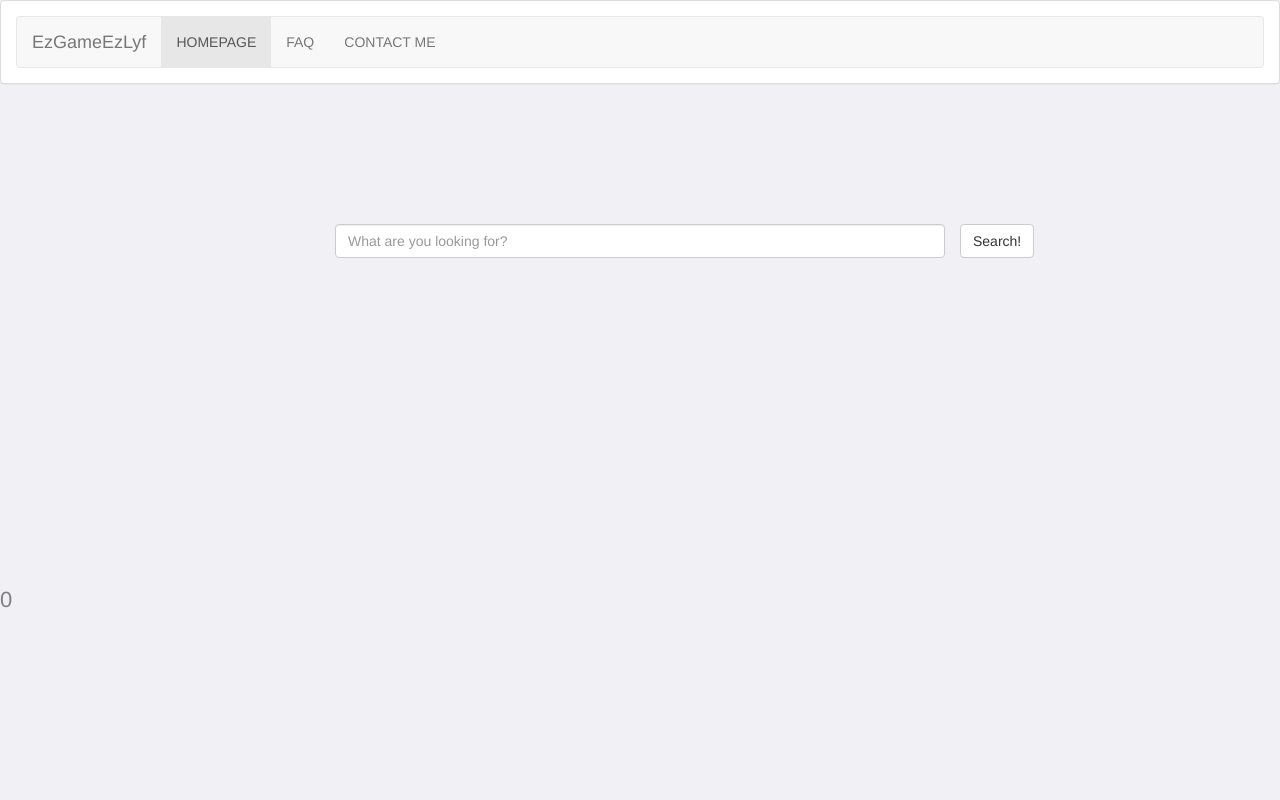
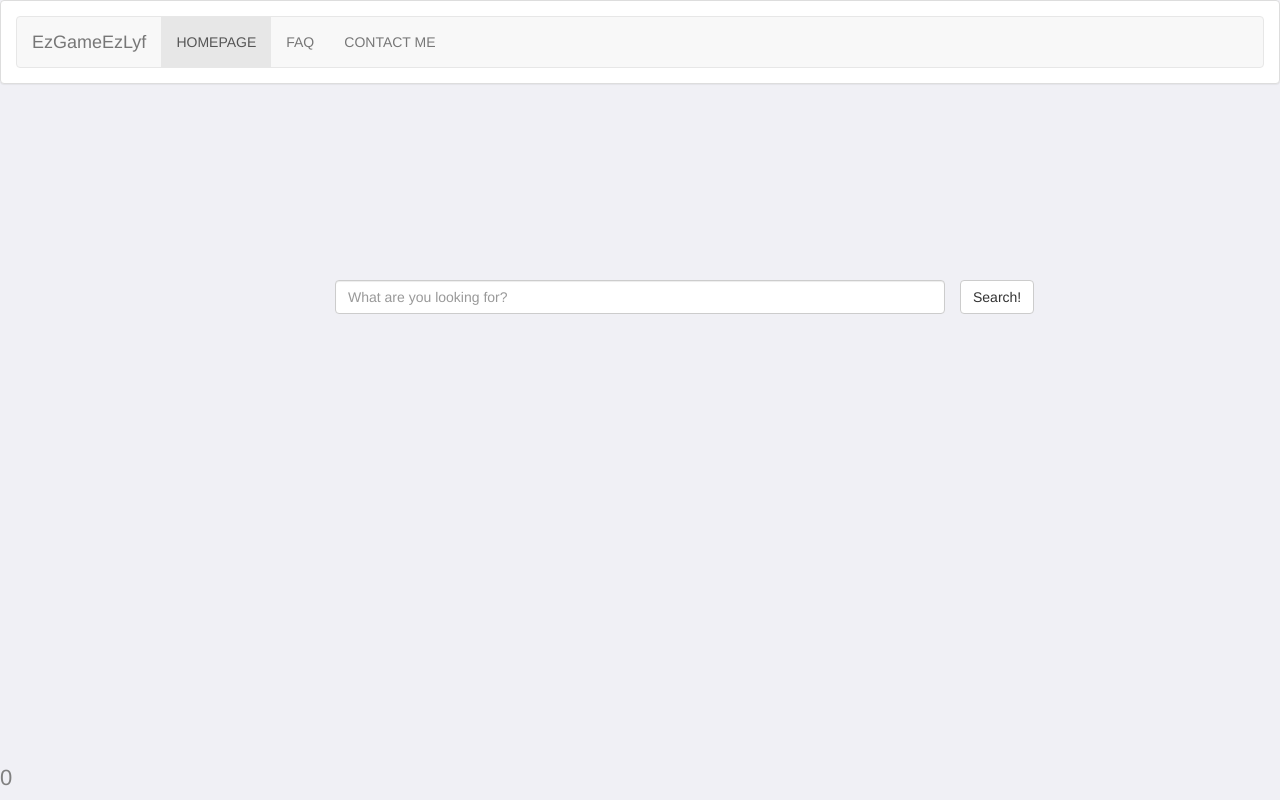
Before and after one commit to thepassenger-hub/EzGameEzLyf, a Django app: page /index in a window 1280 px wide. Run offline with Django 3.2, Linux system fonts and the light colour scheme; data comes from the database, SQL or seed files in the repository; some libraries are stand-ins or nearby versions.

Commit message:
Style of home page

```diff
--- a/scrape_games_backend/scrape_games_frontend/static/css/home_page.css
+++ b/scrape_games_backend/scrape_games_frontend/static/css/home_page.css
@@ -1,36 +1,49 @@
+html {
+    height: 100%;
+}
+
+body{
+    height: 100%;
+}
 .messages h1{
     color: 	#FF4500;
     font-size: 20px;
-    position: fixed;
+    position: absolute;
     left: 50%;
     transform: translate(-50%, -50%);
 }
 
 #loadingpage{
-    width: 6em;
-    position: relative;
-    margin: 0 auto;
+    position: absolute;
+    left: 50%;
+    top: 44%;
+    transform: translate(-50%, -50%);
 }
 
 #loadingpage h1 {
     font-size: 20px;
 }
+#hits {
+    position: absolute;
+    left: 0;
+    bottom: 0;
+}
 #pagehits {
     font-size: 22px;
     color: gray;
-    position: relative;
-    float: left;
-    margin-top: 15em;
 }
 
 .progress {
-    position: relative;
-    margin: 0 auto;
-    width: 40%;
+    position: absolute;
+    width: 40em;
+    left: 50%;
+    top: 50%;
+    transform: translate(-50%, -50%);
 }
 
-.content {
-    position: relative;
-    margin: 10em auto;
-    top: 20%;
+#searchbar {
+    position: absolute;
+    top: 35%;
+    width: 100%;
+
 }
--- a/scrape_games_backend/scrape_games_frontend/templates/scrape_games_frontend/home.html
+++ b/scrape_games_backend/scrape_games_frontend/templates/scrape_games_frontend/home.html
@@ -18,9 +18,10 @@
             <div class="col-md-6 col-md-offset-3">
                 <input class="form-control" type="text" id="tftextinput" name="q" placeholder="What are you looking for?">
             </div>
+
+
+            <button id="search_button" type="submit" class="btn btn-default">Search!</button>
         </div>
-
-        <button id="search_button" type="submit" class="btn btn-default">Search!</button>
 
 
 
@@ -44,6 +45,6 @@
     {% endif %}
     <div id="hits">
         <h4 id="pagehits">{{pagehits.hits}}</h4>
-</div>
+    </div>
 </div>
 {% endblock %}
--- a/scrape_games_backend/scrape_games_frontend/templates/scrape_games_frontend/search_results.html
+++ b/scrape_games_backend/scrape_games_frontend/templates/scrape_games_frontend/search_results.html
@@ -31,7 +31,7 @@
             {% for r in output_list %}
 
             <tr class="gamedeals">
-              <td><a href='{{r.link}}' class="gametitle" >{{ r.title }}</a> <button data-target="#modal-{{r.faketitle}}" data-toggle="modal" id={{r.faketitle}} class="btn btn-default btn-xs">Show/Hide</button></td>
+              <td><a href='{{r.link}}' class="gametitle" >{{ r.title }}</a> <button data-target="#modal-{{r.faketitle}}" data-toggle="modal" id={{r.faketitle}} class="btn btn-default btn-xs">View all</button></td>
               <td><a href="{{r.storelink}}">{{r.store}}</a></td>
               <td> {{ r.original_price|stringformat:".2f"  }} </td>
               <td> {{ r.price|stringformat:".2f" }} </td>
```
